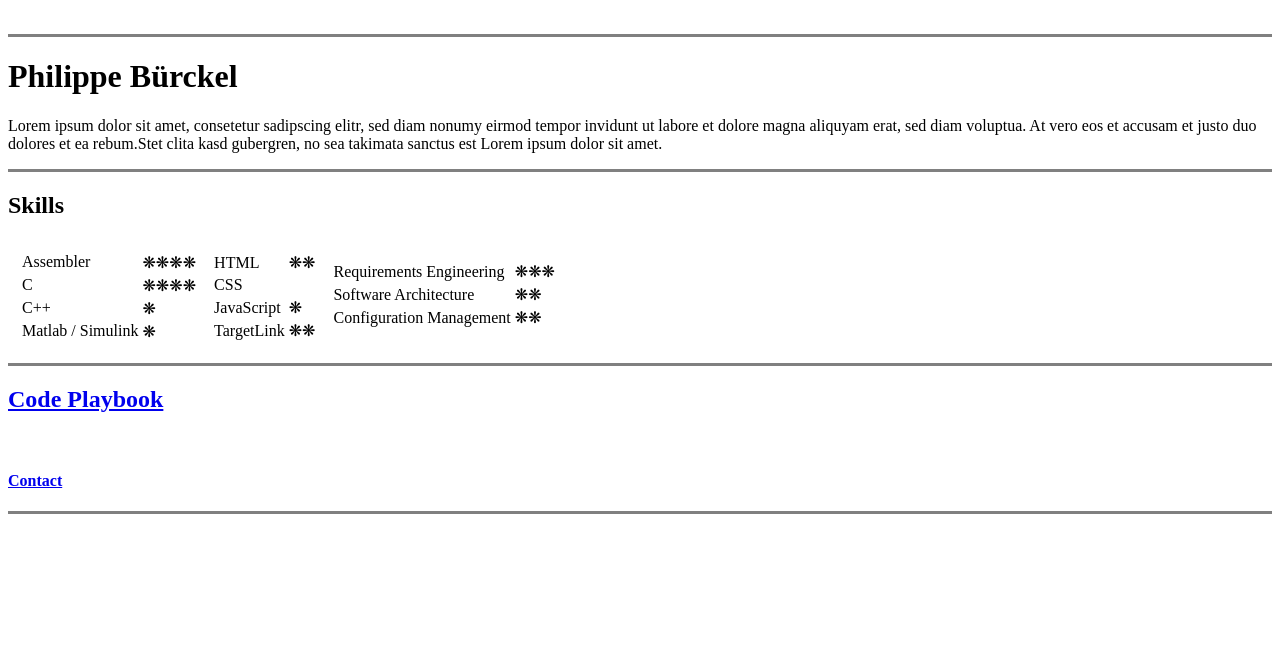
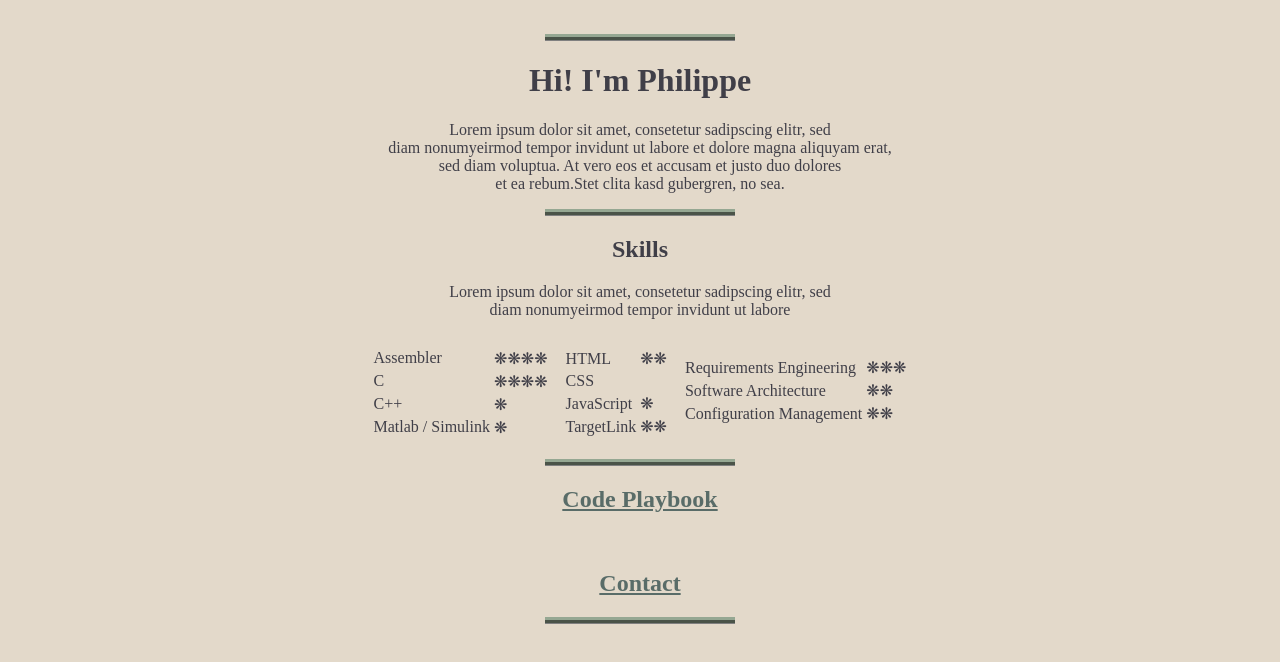
Before and after one commit to HoggleTheGreat/Code-Playbook, a plain HTML site: page index.html in a window 1280 px wide. Drawn offline with Linux system fonts and the light colour scheme.

Commit message:
Started working with CSS

```diff
--- /dev/null
+++ b/css/styles.css
@@ -0,0 +1,21 @@
+body {
+background-color: #e3d9ca;
+color: #403f48;
+text-align: center;
+}
+
+a:link {
+  color: #596c68;
+}
+
+a:visited {
+  color: #483d3c;
+}
+
+hr {
+  border-style: none;
+  border-top-style: ridge;
+  border-color: #95a792;
+  border-width: 6px;
+  width: 15%;
+}
--- a/index.html
+++ b/index.html
@@ -3,23 +3,29 @@
 
 <head>
   <meta charset="utf-8">
-  <title>Philippe Bürckel</title>
+  <title>Philippe Bürckel - programmer from 0 to 1</title>
+
+  <link rel="stylesheet" href="css/styles.css">
 </head>
 
 <body>
   <br>
   <hr size="3" noshade align="center">
-  <h1>Philippe Bürckel</h1>
+  <h1>Hi! I'm Philippe</h1>
   <p>
-    Lorem ipsum dolor sit amet, consetetur sadipscing elitr, sed diam nonumy
-    eirmod tempor invidunt ut labore et dolore magna aliquyam erat, sed diam
-    voluptua. At vero eos et accusam et justo duo dolores et ea rebum.Stet
-    clita kasd gubergren, no sea takimata sanctus est Lorem ipsum dolor sit
-    amet.
+    Lorem ipsum dolor sit amet, consetetur sadipscing elitr, sed <br>
+    diam nonumyeirmod tempor invidunt ut labore et dolore magna aliquyam erat, <br>
+    sed diam voluptua. At vero eos et accusam et justo duo dolores <br>
+    et ea rebum.Stet clita kasd gubergren, no sea.
   </p>
   <hr size="3" noshade align="center">
 
   <h2>Skills</h2>
+  <p>
+    Lorem ipsum dolor sit amet, consetetur sadipscing elitr, sed <br>
+    diam nonumyeirmod tempor invidunt ut labore
+  </p>
+  <center>
     <table cellspacing="10">
       <tr>
         <td>
@@ -84,11 +90,12 @@
         </td>
       </tr>
     </table>
+  </center>
 
   <hr size="3" noshade align="center">
   <h2><a href="SubSites/CodePlaybook.html">Code Playbook</a></h2>
   <br>
-<h4><a href="SubSites/Contact.html">Contact</a></h4>
+  <h2><a href="SubSites/Contact.html">Contact</a></h2>
 
   <hr size="3" noshade align="center">
 
```
Also changed, not shown: SubSites/CodePlaybook.html (+2 -0 lines), SubSites/Contact.html (+2 -0 lines), SubSites/HTML.html (+2 -0 lines). Lines whose indentation alone changed are shown as unchanged.
